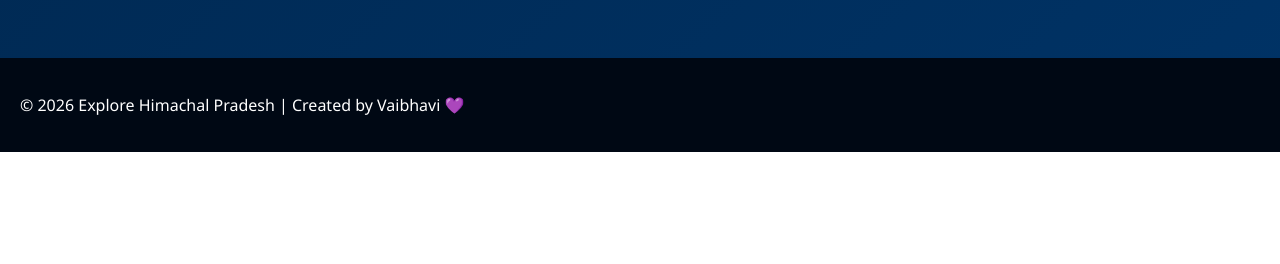
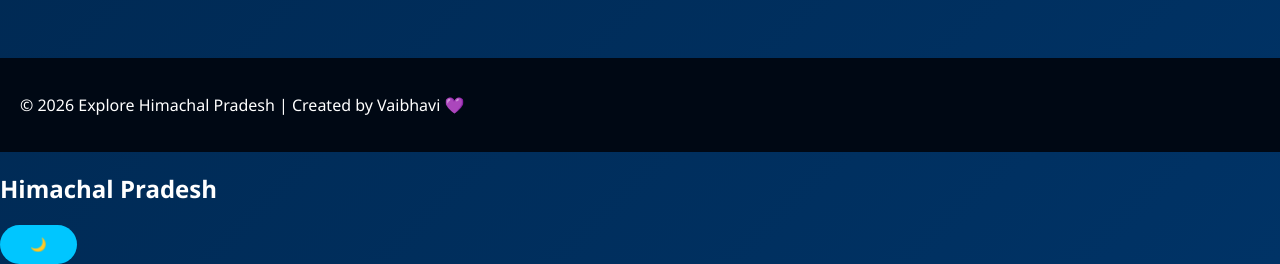
Before and after one commit to vaibhavi7029-a11y/Himachal-Pradesh-, a plain HTML site: page index.html in a window 1280 px wide. Shown: the part 1888-2152 px from the top of the page. Before the commit the page ends 2040 px from the top, so only its background shows below. Drawn offline with Linux system fonts and the light colour scheme.

Commit message:
Add navigation bar with toggle mode button

```diff
--- a/index.html
+++ b/index.html
@@ -180,5 +180,13 @@ function scrollToPlaces() {
 }
 </script>
 
+<nav class="navbar">
+  <h2>Himachal Pradesh</h2>
+  <button onclick="toggleMode()">🌙</button>
+</nav>
+
+
+
+
 </body>
 </html>
```
